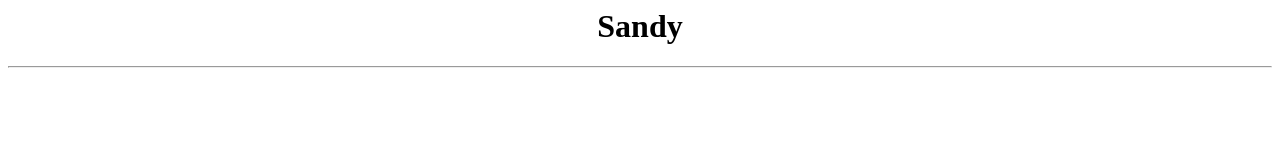
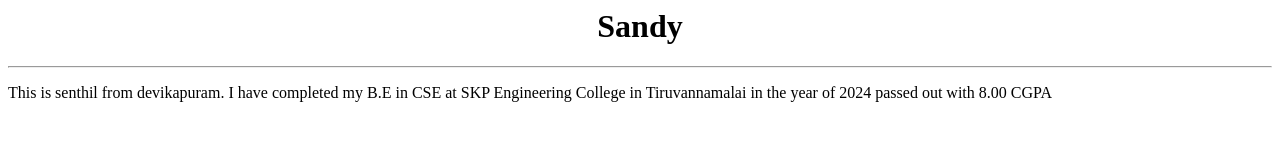
Before and after one commit to Senthil-kumar00/practice, a plain HTML site: page index.html in a window 1280 px wide. Drawn offline with Linux system fonts and the light colour scheme.

Commit message:
paragraph is created

```diff
--- a/index.html
+++ b/index.html
@@ -2,3 +2,4 @@
   <h1>Sandy</h1>
 </center>
 <hr>
+<p>This is senthil from devikapuram. I have completed my B.E in CSE at SKP Engineering College in Tiruvannamalai in the year of 2024 passed out with 8.00 CGPA</p>
```
